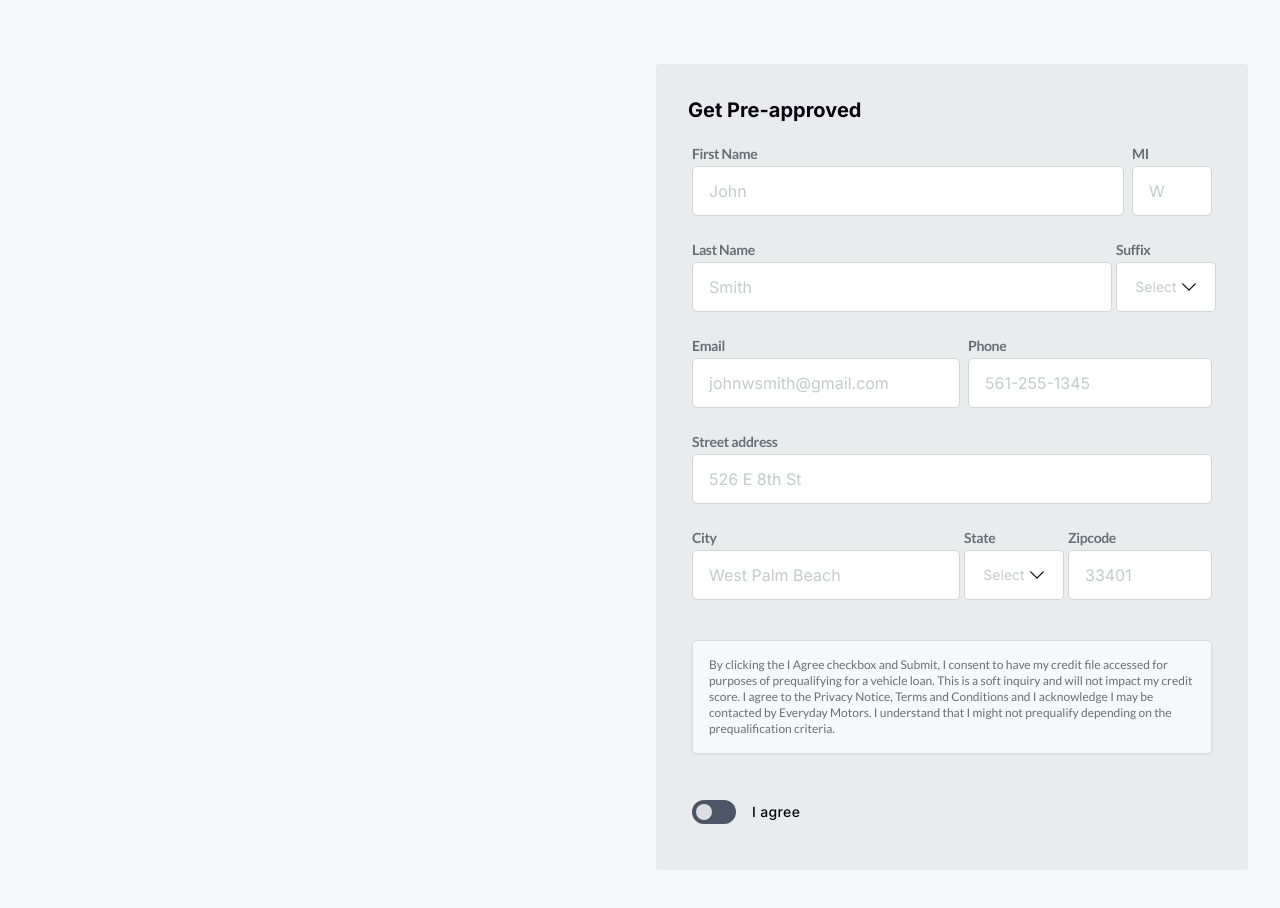
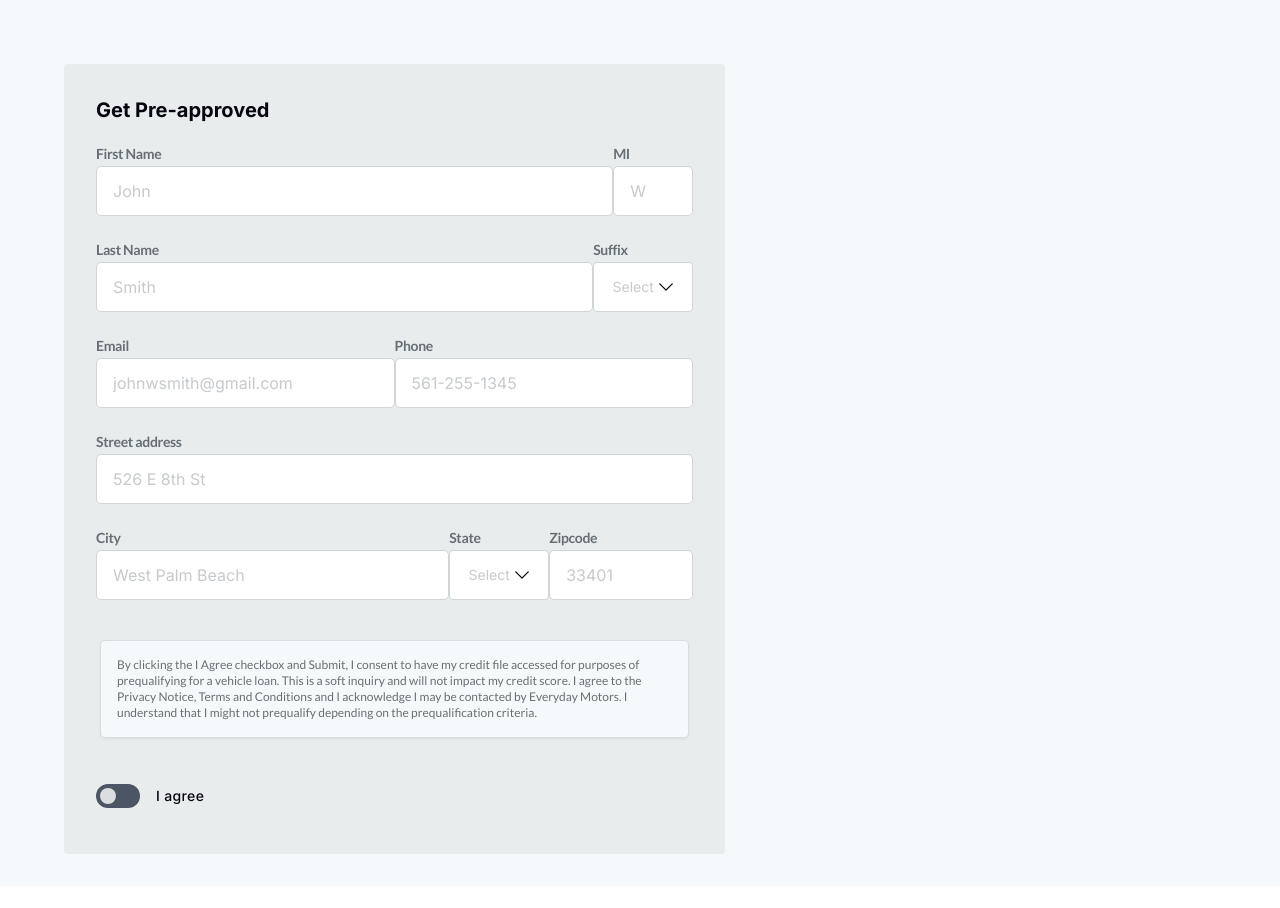
Before and after one commit to drivly/pre-approval, a Next.js app: page / in a window 1280 px wide. Shown: the top 908 px of the page. After the commit the page ends 886 px from the top, so only its background shows below. Built offline with nearby package versions, Linux system fonts and the light colour scheme.

Commit message:
adjusted layout

```diff
--- /dev/null
+++ b/src/app/[vin]/page.tsx
@@ -0,0 +1,10 @@
+import Form from '@components/Form'
+
+export default function Home({ params }: { params: any }) {
+  console.log("params", params)
+  return (
+    <main className='mx-auto grid min-h-screen max-w-6xl grid-cols-1 gap-8 px-4 lg:grid-cols-2'>
+      <Form />
+    </main>
+  )
+}
--- a/src/app/layout.tsx
+++ b/src/app/layout.tsx
@@ -1,6 +1,7 @@
 import '@styles/globals.css'
 import { Lato } from 'next/font/google'
 import { Inter } from 'next/font/google'
+import Script from 'next/script'
 
 export const metadata = {
   title: 'Create Next App',
@@ -23,7 +24,9 @@ export default function RootLayout({ children }: { children: React.ReactNode })
     <html lang='en'>
       <body>
         <div className={`${inter.variable} ${lato.variable} bg-skin-base font-sans`}>
-          {children}
+          <div className='sm:px-4 md:px-8 flex flex-1 flex-col'>
+            {children}
+          </div>
         </div>
       </body>
     </html>
--- a/src/app/page.tsx
+++ b/src/app/page.tsx
@@ -1,15 +1,19 @@
 import Form from '@components/Form'
 
-export default function Home() {
+export default function Home({ params }: { params: any }) {
+  console.log("params", params)
   return (
-    <main className='mx-auto grid min-h-screen max-w-6xl grid-cols-1 gap-8 px-4 lg:grid-cols-2'>
-      <section className='mx-auto max-w-[700px] py-8'>
-        {/* Image of VIN Vehicle goes here and details if any */}
-        {/* Or just show the form if no VIN */}
-      </section>
-      <section className='mx-auto max-w-[700px] py-8'>
-        <Form />
-      </section>
-    </main>
+    <div>
+      <main className="mx-auto mb-0 grid min-h-screen max-w-6xl grid-cols-1 py-8  lg:grid-cols-10 lg:gap-[75px]">
+        <section className="lg:col-span-6 lg:mt-0 lg:mb-0">
+          <Form />
+        </section>
+        <section className="col-span-1 lg:col-span-4">
+          {/* Image of VIN Vehicle goes here and details if any */}
+          {/* Or just show the form if no VIN */}
+        </section>
+      </main>
+    </div>
+
   )
 }
--- a/src/components/Form.tsx
+++ b/src/components/Form.tsx
@@ -63,7 +63,7 @@ export default function Form() {
   const watchAgree = watch('agree')
 
   return (
-    <form onSubmit={handleSubmit(onSubmit)} className='my-8 rounded-[4px] bg-skin-card p-8'>
+    <form onSubmit={handleSubmit(onSubmit)} className='mt-8 rounded-[4px] bg-skin-card p-8'>
       <h1 className='mb-5 text-xl font-bold text-skin-base'>Get Pre-approved</h1>
       <div className='flex flex-col'>
         <div className='flex w-full flex-col items-center justify-center'>
@@ -134,7 +134,7 @@ export default function Form() {
             label='Street address'
             type='text'
             name='streetAddress'
-            variant=' mx-1'
+            variant=''
             errormsg={errors.streetAddress?.message!}
             placeholder='526 E 8th St'
           />
@@ -174,7 +174,7 @@ export default function Form() {
         </div>
       </div>
       <AgreementText />
-      <div className='mx-1 flex items-center justify-between'>
+      <div className='flex items-center justify-between'>
         <ToggleInput name='agree' control={control} label='I agree' disabled={!isValid} />
         {watchAgree && (
           <button
--- a/src/components/InputField.tsx
+++ b/src/components/InputField.tsx
@@ -16,7 +16,7 @@ interface IProps {
 const InputField = React.forwardRef<HTMLInputElement, InputProps & IProps>((props, ref) => {
   const { label, name, placeholder, type, errormsg, variant } = props
   return (
-    <div className={`${variant} relative mx-1 mb-6 flex flex-col`}>
+    <div className={`${variant} relative mb-6 flex flex-col`}>
       <label
         className='block font-lato text-sm font-semibold tracking-tight text-skin-label'
         htmlFor={name}>
--- a/src/components/RequiredPhone.tsx
+++ b/src/components/RequiredPhone.tsx
@@ -17,7 +17,7 @@ export default function RequiredPhone({
   errors,
 }: RequiredPhoneProps) {
   return (
-    <div className='relative mx-1 mb-6 flex flex-col sm:w-full'>
+    <div className='relative mb-6 flex flex-col sm:w-full'>
       <label
         className='block font-lato text-sm font-semibold tracking-tight text-skin-label'
         htmlFor={label}>
--- a/tsconfig.json
+++ b/tsconfig.json
@@ -23,6 +23,6 @@
       "@*": ["./src/*"]
     }
   },
-  "include": ["next-env.d.ts", "**/*.ts", "**/*.tsx", ".next/types/**/*.ts"],
+  "include": ["next-env.d.ts", "**/*.ts", "**/*.tsx", ".next/types/**/*.ts", "src/utils/removebg.js"],
   "exclude": ["node_modules"]
 }
```
